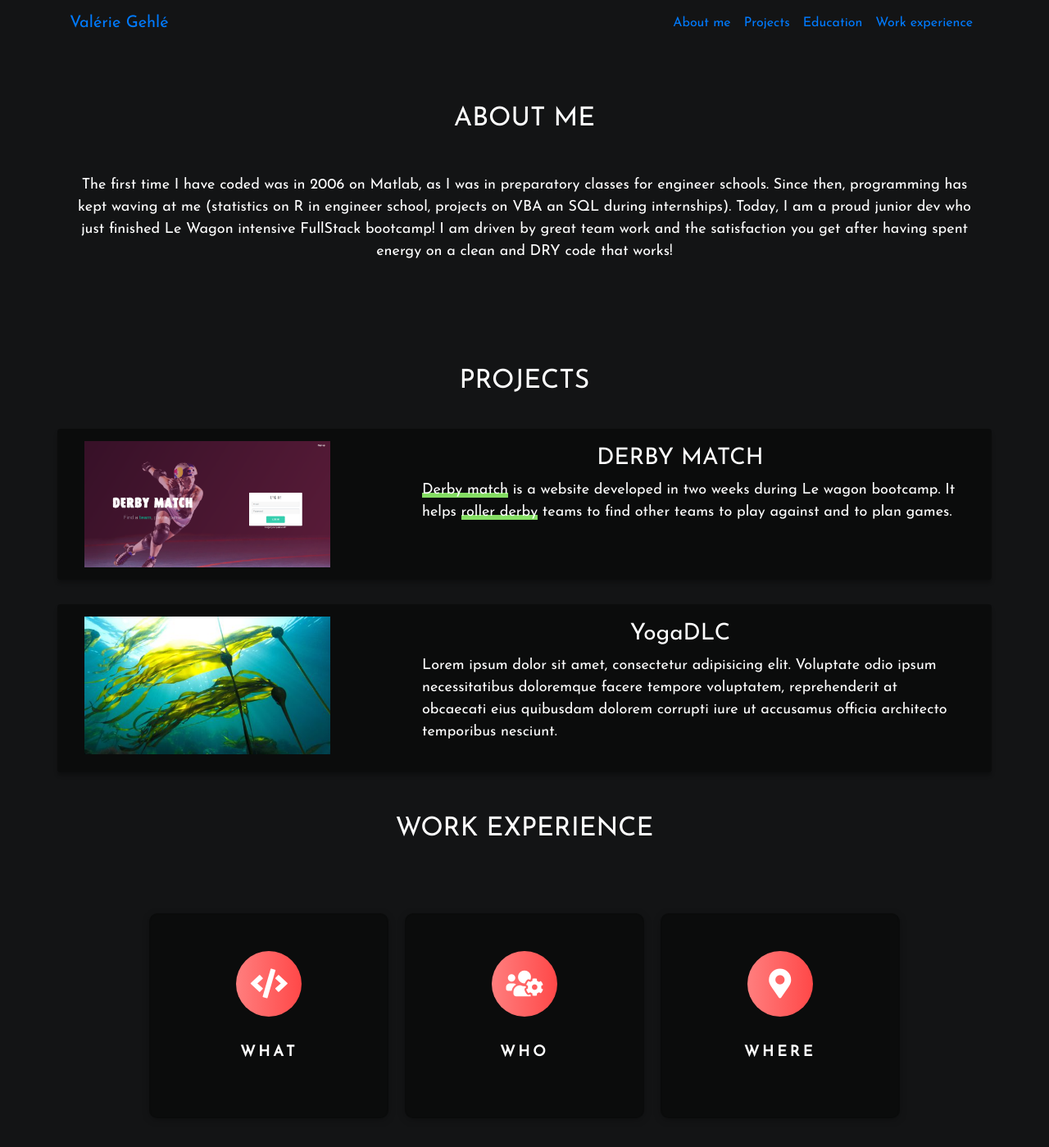
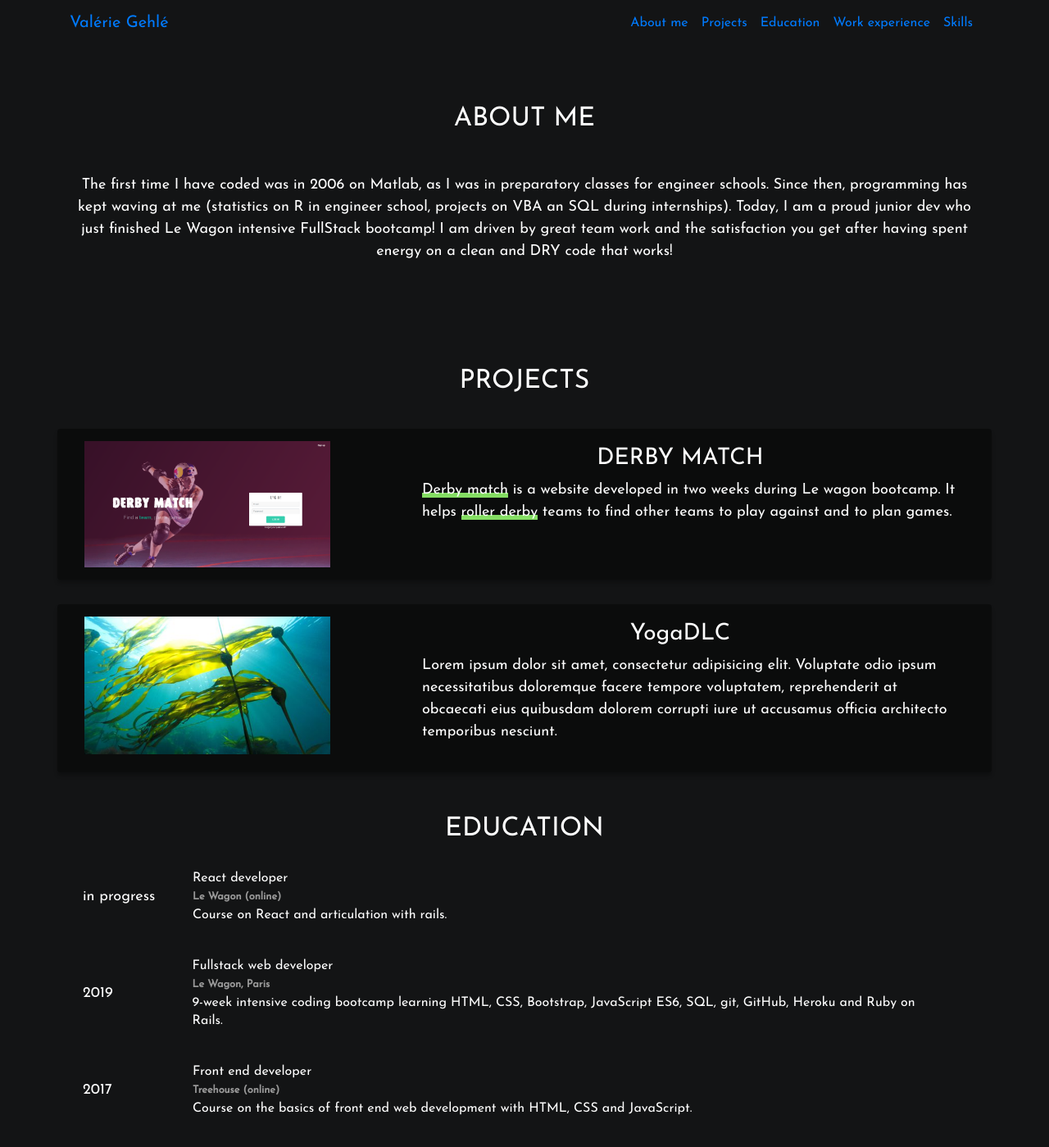
Before and after one commit to BlaxFontaine/myportfolio, a Jekyll site: the page built from index.html, in a window 1280 px wide and 1400 px high. Shown: the whole window at 82% size. Built offline with Jekyll 4.4.1, drawn with Linux system fonts in a browser that asks for light colours; some web fonts are replaced; some of the changed text lies outside the part shown.

Commit message:
education front

```diff
--- /dev/null
+++ b/_data/education.yml
@@ -0,0 +1,20 @@
+- year: in progress
+  place: Le Wagon (online)
+  title: React developer
+  content: Course on React and articulation with rails.
+- year: 2019
+  place: Le Wagon, Paris
+  title: Fullstack web developer
+  content: 9-week intensive coding bootcamp learning HTML, CSS, Bootstrap, JavaScript ES6, SQL, git, GitHub, Heroku and Ruby on Rails.
+- year: 2017
+  place: Treehouse (online)
+  title: Front end developer
+  content: Course on the basics of front end web development with HTML, CSS and JavaScript.
+- year: 2008 - 2012
+  place: ENSAT, Toulouse
+  title: Agronomy engineer
+  content:
+- year: 2006 - 2008
+  place: Lycée Jean Rostand, Strasbourg
+  title: Preparatory classes to engineer schools (biology)
+  content:
--- a/_data/navigation.yml
+++ b/_data/navigation.yml
@@ -6,3 +6,5 @@
   link: education
 - name: Work experience
   link: job
+- name: Skills
+  link: skills
--- a/_includes/education.html
+++ b/_includes/education.html
@@ -0,0 +1,13 @@
+<h2 id="education" class="jump">Education</h2>
+{% for item in site.data.education %}
+  <div class="edu">
+    <div class="year">
+      <p>{{item.year}}</p>
+    </div>
+    <div class="edu-content">
+      <p>{{item.title}}</p>
+      <p><small>{{item.place}}</small></p>
+      <p>{{item.content}}</p>
+    </div>
+  </div>
+{% endfor %}
--- /dev/null
+++ b/_includes/skills.html
@@ -0,0 +1 @@
+<h2 id="skills" class="jump">Skills</h2>
--- a/_layouts/default.html
+++ b/_layouts/default.html
@@ -16,9 +16,9 @@
       </div>
       {% include footer.html %}
     </div>
-    <script src="https://cdnjs.cloudflare.com/ajax/libs/jquery/3.3.1/jquery.min.js"></script>
     <script src="https://code.jquery.com/jquery-3.3.1.slim.min.js" integrity="sha384-q8i/X+965DzO0rT7abK41JStQIAqVgRVzpbzo5smXKp4YfRvH+8abtTE1Pi6jizo" crossorigin="anonymous"></script>
     <script src="https://cdnjs.cloudflare.com/ajax/libs/popper.js/1.14.7/umd/popper.min.js" integrity="sha384-UO2eT0CpHqdSJQ6hJty5KVphtPhzWj9WO1clHTMGa3JDZwrnQq4sF86dIHNDz0W1" crossorigin="anonymous"></script>
+    <script src="https://cdnjs.cloudflare.com/ajax/libs/jquery/3.3.1/jquery.min.js"></script>
     <script src="https://stackpath.bootstrapcdn.com/bootstrap/4.3.1/js/bootstrap.min.js" integrity="sha384-JjSmVgyd0p3pXB1rRibZUAYoIIy6OrQ6VrjIEaFf/nJGzIxFDsf4x0xIM+B07jRM" crossorigin="anonymous"></script>
     <script src="assets/js/application.js"></script>
   </body>
--- /dev/null
+++ b/_sass/education.scss
@@ -0,0 +1,38 @@
+.edu {
+  width: 100%;
+  height:110px;
+  display: flex;
+  align-items: center;
+  justify-content: space-around;
+  margin-bottom: 8px;
+  background: transparent;
+  padding: 8px 16px;
+}
+
+.edu-content {
+  flex-grow: 1;
+  padding: 0 24px;
+  text-align: left;
+}
+
+.edu-content p {
+  font-size: 16px;
+}
+
+.edu p {
+  margin: 0;
+  line-height: 1.4;
+}
+
+.edu small {
+  color: #999999;
+  font-weight: bold;
+}
+
+.year {
+  width: 110px;
+  height: 110px;
+  text-align: center;
+  display:flex;
+  align-items: center;
+}
--- a/assets/css/styles.scss
+++ b/assets/css/styles.scss
@@ -6,3 +6,4 @@
 @import "fade";
 @import "project";
 @import "job";
+@import "education";
--- a/index.html
+++ b/index.html
@@ -20,4 +20,7 @@
   <div class="profile-section">
     {% include job.html %}
   </div>
+  <div class="profile-section">
+    {% include skills.html %}
+  </div>
 </div>
```
Also changed, not shown: other parts of index.html (+1 -1 lines).
